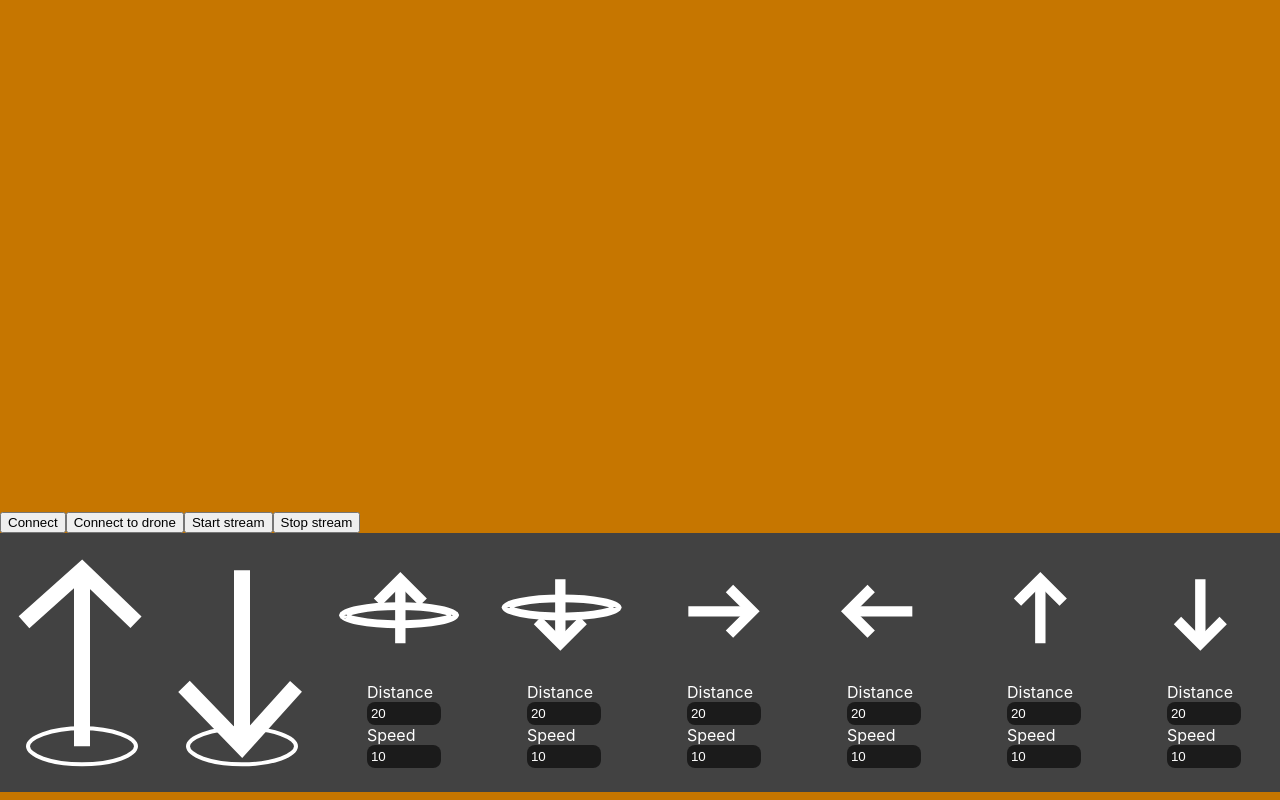
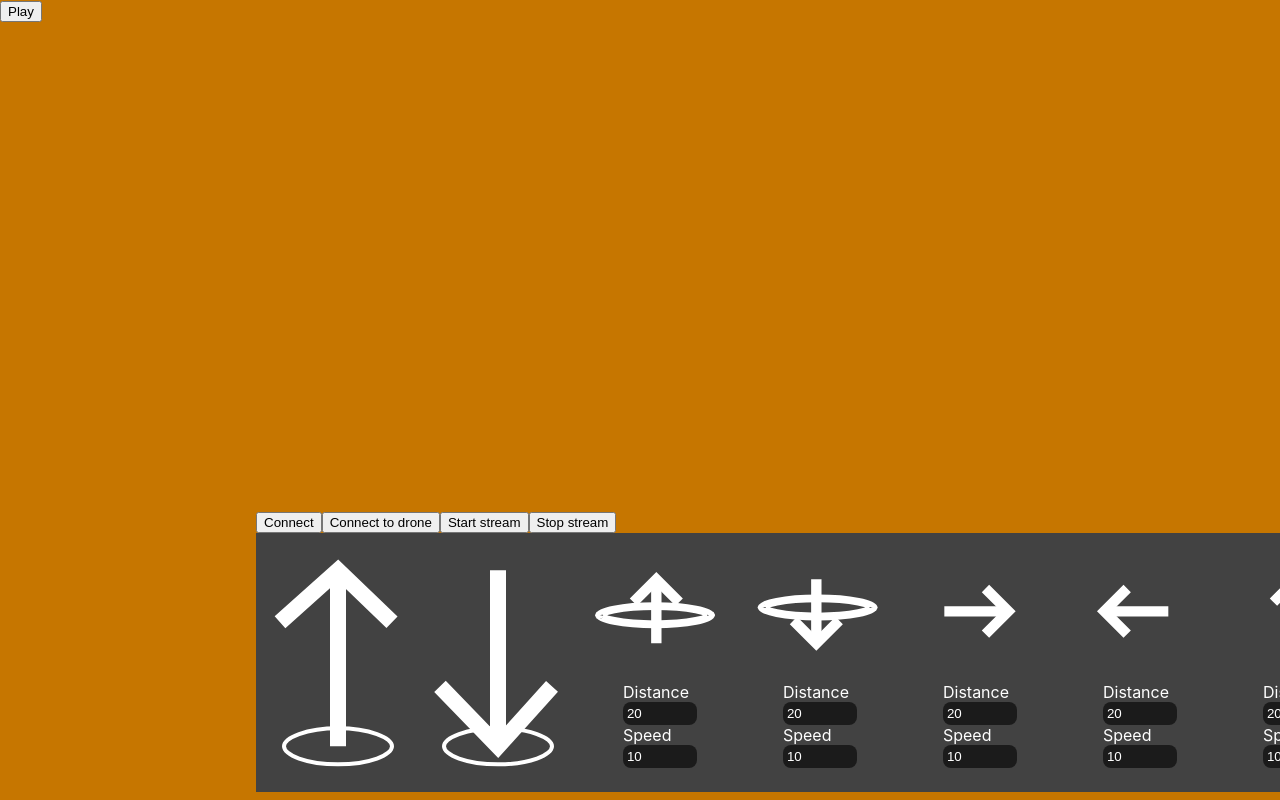
Before and after one commit to Ragnar-H/TelloGo, a React (Create React App) app in the folder client/: page / in a window 1280 px wide. Built offline with nearby package versions, Linux system fonts and the light colour scheme.

Commit message:
Add scrolling to Commands, now that we have so many

```diff
--- a/client/src/CommandBoard.tsx
+++ b/client/src/CommandBoard.tsx
@@ -260,7 +260,7 @@ export function CommandBoard() {
             <div
               ref={provided.innerRef}
               {...provided.droppableProps}
-              style={{ gridArea: 'commands' }}
+              style={{ gridArea: 'commands', overflowX: 'auto' }}
             >
               <Commands
                 direction="row"
--- a/client/src/DraggableCommands.tsx
+++ b/client/src/DraggableCommands.tsx
@@ -10,6 +10,7 @@ const getItemStyle = (draggableStyle: any, isDragging: boolean): {} => ({
   userSelect: 'none',
   padding: 2 * sizingUnit,
   margin: `0 0 ${sizingUnit}px 0`,
+  minWidth: `${sizingUnit}rem`,
   width: `${sizingUnit}rem`,
   display: 'flex',
   justifyContent: 'center',
```
